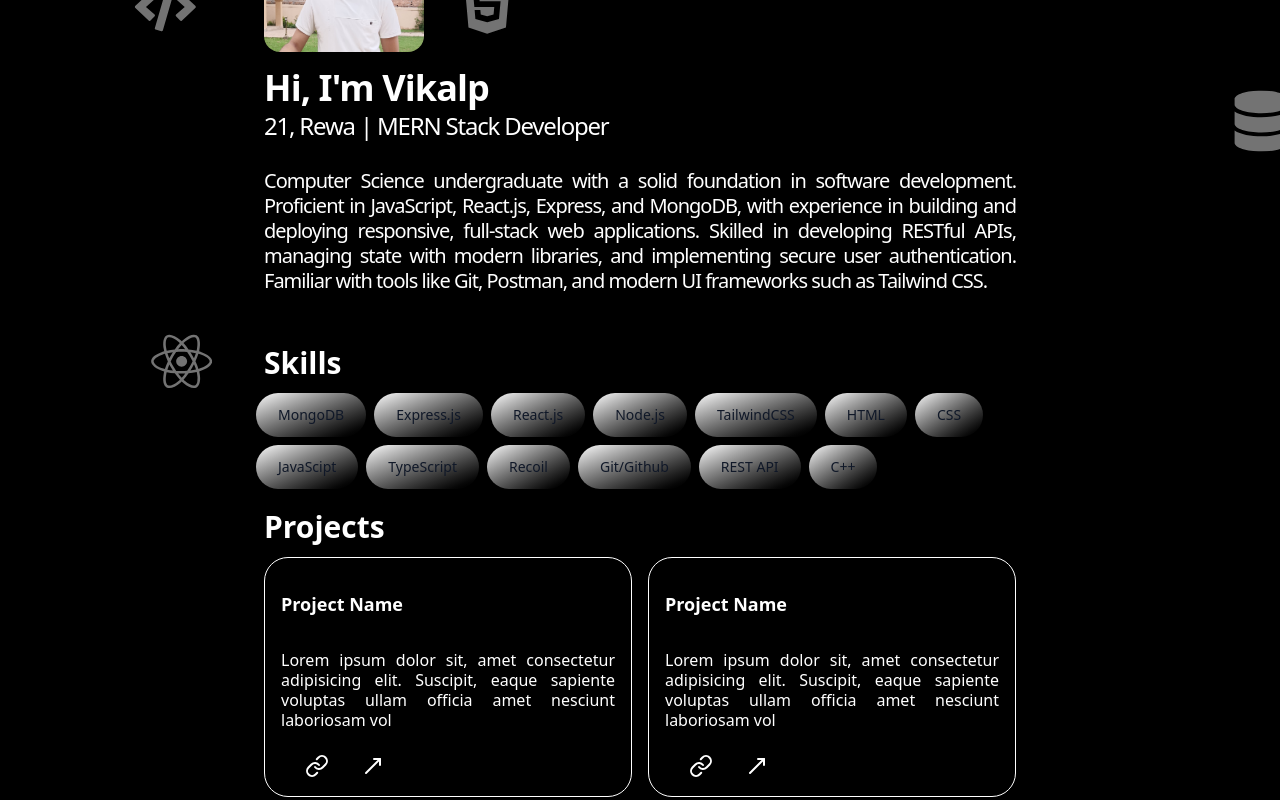
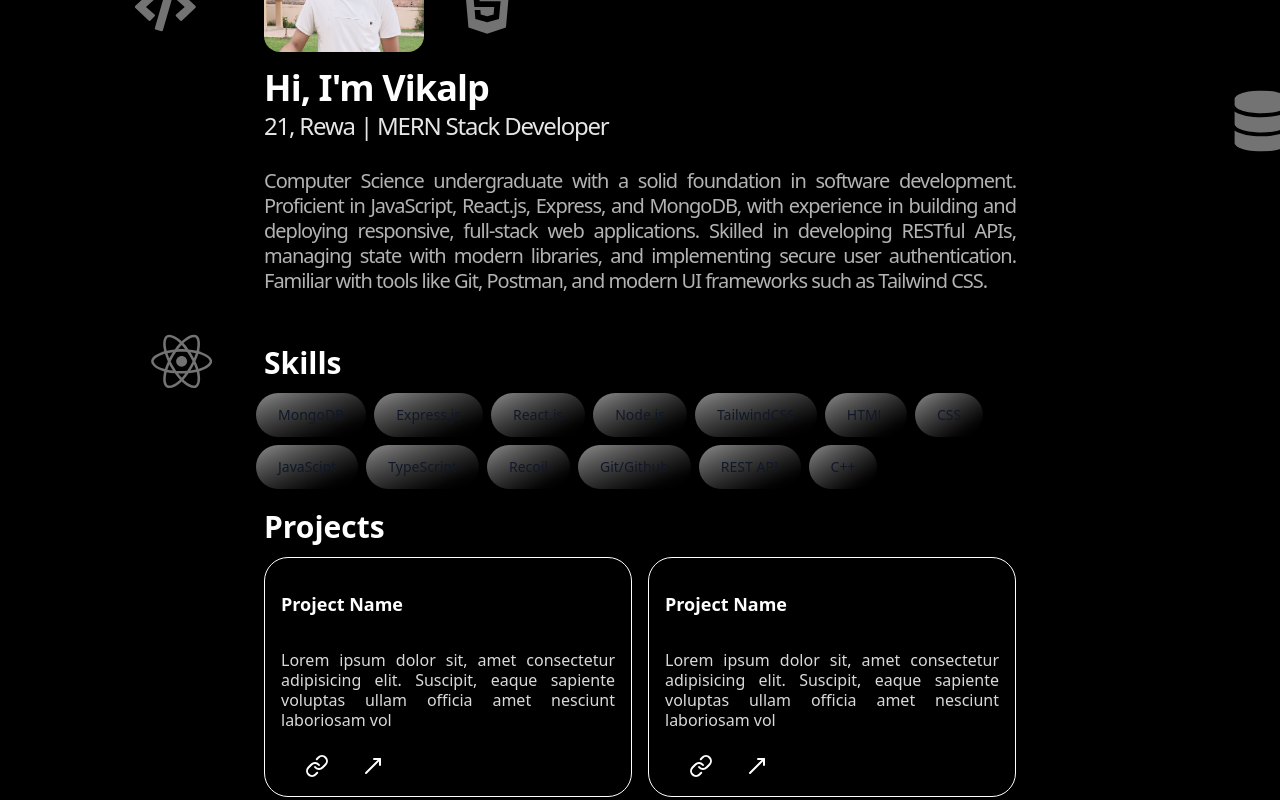
Before and after one commit to vikalpis/Portfolio, a React (Vite) app: page / in a window 1280 px wide. Shown: the part 220-1020 px from the top of the page. Built offline with nearby package versions, Linux system fonts and the light colour scheme.

Commit message:
updated 1.1.2

```diff
--- a/src/components/Hero.jsx
+++ b/src/components/Hero.jsx
@@ -14,11 +14,11 @@ export default function Hero() {
       <h1 className="mt-4 text-3xl sm:text-4xl font-bold tracking-tight ">
         Hi, I'm Vikalp
       </h1>
-      <h1 className="mt-4 text-md sm:text-2xl font-medium tracking-tighter leading-1 ">
+      <h1 className="mt-4 text-md sm:text-2xl font-medium tracking-tighter leading-1 text-white/90 ">
         21, Rewa | MERN Stack Developer
       </h1>
       <br />
-      <p className="leading-tight tracking-tighter mt-4 text-sm sm:text-xl text-justify">
+      <p className="leading-tight tracking-tighter mt-4 text-sm sm:text-xl text-justify text-white/70">
       Computer Science undergraduate with a solid foundation in software development. Proficient in JavaScript, React.js, Express, and MongoDB, with experience in building and deploying responsive, full-stack web applications. Skilled in developing RESTful APIs, managing state with modern libraries, and implementing secure user authentication. Familiar with tools like Git, Postman, and modern UI frameworks such as Tailwind CSS.
       </p>
     </div>
--- a/src/components/Project.jsx
+++ b/src/components/Project.jsx
@@ -15,32 +15,31 @@ export default function Project(){
         <div className={`grid grid-cols-1 sm:grid-cols-2 gap-4 text-white bg-transparent px-2 `}>
 
  {/*1st */}
-  <div className={`transition-all duration-500 hover:scale-105 cursor-pointer w-full bg-black border rounded-3xl ${visible ? "opacity-100 translate-y-0" : "opacity-0 translate-y-10"}`}>
+  <div className={`transition-all duration-500 hover:scale-105 cursor-pointer w-full bg-black border rounded-3xl ${visible ? "opacity-100 translate-y-0" : "opacity-0 translate-y-10"} hover:bg-gradient-to-br from-white/55 to-black `}>
     <p className="font-bold text-lg p-4 pt-8 ">
       Project Name
     </p>
 
-    <p className="p-4 leading-tight text-justify">
+    <p className="p-4 leading-tight text-justify text-white/85">
       Lorem ipsum dolor sit, amet consectetur adipisicing elit. Suscipit, eaque sapiente voluptas ullam officia amet nesciunt laboriosam vol
     </p>
 
-    {/* Button container with spacing and responsive left margin */}
     <div className="flex gap-4 ml-4 sm:ml-4 md:ml-8 mb-2.5 ">
       <button className="transition-all duration-500 hover:scale-x-125 rounded-lg p-2 bg-transparent"><Link/></button>
       <button className="transition-all duration-500 hover:scale-x-125 rounded-lg p-2 bg-transparent"><MoveUpRight/></button>
     </div>
   </div>
  {/*2nd */}
- <div className={`transition-all duration-500 hover:scale-105 cursor-pointer w-full bg-black border rounded-3xl ${visible ? "opacity-100 translate-y-0" : "opacity-0 translate-y-10"}`}>
+ <div className={`transition-all duration-500 hover:scale-105 cursor-pointer w-full bg-black border rounded-3xl ${visible ? "opacity-100 translate-y-0" : "opacity-0 translate-y-10"} hover:bg-gradient-to-br from-white/55 to-black`}>
  <p className="font-bold text-lg p-4 pt-8 ">
       Project Name
     </p>
 
-    <p className="p-4 leading-tight text-justify">
+    <p className="p-4 leading-tight text-justify text-white/85">
       Lorem ipsum dolor sit, amet consectetur adipisicing elit. Suscipit, eaque sapiente voluptas ullam officia amet nesciunt laboriosam vol
     </p>
 
-    {/* Button container with spacing and responsive left margin */}
+
     <div className="flex gap-4 ml-4 sm:ml-4 md:ml-8 mb-2.5">
     <button className="transition-all duration-500 hover:scale-x-125 rounded-lg p-2 bg-transparent"><Link/></button>
     <button className="transition-all duration-500 hover:scale-x-125 rounded-lg p-2 bg-transparent"><MoveUpRight/></button>
@@ -48,16 +47,15 @@ export default function Project(){
   </div>
 
 {/*3rd */}
-<div className={`transition-all duration-500 hover:scale-105 cursor-pointer w-full bg-black border rounded-3xl ${visible ? "opacity-100 translate-y-0" : "opacity-0 translate-y-10"}`}>
+<div className={`transition-all duration-500 hover:scale-105 cursor-pointer w-full bg-black border rounded-3xl ${visible ? "opacity-100 translate-y-0" : "opacity-0 translate-y-10"} hover:bg-gradient-to-br from-white/55 to-black`}>
   <p className="font-bold text-lg p-4 pt-8 ">
       Project Name
     </p>
 
-    <p className="p-4 leading-tight text-justify">
+    <p className="p-4 leading-tight text-justify text-white/85">
       Lorem ipsum dolor sit, amet consectetur adipisicing elit. Suscipit, eaque sapiente voluptas ullam officia amet nesciunt laboriosam vol
     </p>
 
-    {/* Button container with spacing and responsive left margin */}
     <div className="flex gap-4 ml-4 sm:ml-4 md:ml-8 mb-2.5">
     <button className="transition-all duration-500 hover:scale-x-125 rounded-lg p-2 bg-transparent"><Link/></button>
     <button className="transition-all duration-500 hover:scale-x-125 rounded-lg p-2 bg-transparent"><MoveUpRight/></button>
@@ -65,12 +63,12 @@ export default function Project(){
   </div>
 
 {/*4th */}
-<div className={`transition-all duration-500 hover:scale-105 cursor-pointer w-full bg-black border rounded-3xl ${visible ? "opacity-100 translate-y-0" : "opacity-0 translate-y-10"}`}>
+<div className={`transition-all duration-500 hover:scale-105 cursor-pointer w-full bg-black border rounded-3xl ${visible ? "opacity-100 translate-y-0" : "opacity-0 translate-y-10"} hover:bg-gradient-to-br from-white/55 to-black`}>
   <p className="font-bold text-lg p-4 pt-8 ">
       Project Name
     </p>
 
-    <p className="p-4 leading-tight text-justify">
+    <p className="p-4 leading-tight text-justify text-white/85">
       Lorem ipsum dolor sit, amet consectetur adipisicing elit. Suscipit, eaque sapiente voluptas ullam officia amet nesciunt laboriosam vol
     </p>
 
--- a/src/components/Skills.jsx
+++ b/src/components/Skills.jsx
@@ -9,79 +9,79 @@ export default function Skills(){
         <div className="gap-6 bg-transparent ">
 
 
-        <button class="relative inline-flex items-center justify-center p-0.5 mb-2 me-2 overflow-hidden text-sm font-medium text-gray-900 rounded-full group bg-gradient-to-br from-white to-black   dark:text-white ">
+        <button class="relative inline-flex items-center justify-center p-0.5 mb-2 me-2 overflow-hidden text-sm font-medium text-gray-900 rounded-full group bg-gradient-to-br from-white/55 to-black   dark:text-white ">
         <span class="relative px-5 py-2.5 transition-all ease-in duration-75 bg-transparent dark:bg-gray-900 rounded-full group-hover:bg-transparent group-hover:dark:bg-transparent">
         MongoDB
         </span>
         </button>
 
-        <button class="relative inline-flex items-center justify-center p-0.5 mb-2 me-2 overflow-hidden text-sm font-medium text-gray-900 rounded-full group bg-gradient-to-br from-white to-black   dark:text-white ">
+        <button class="relative inline-flex items-center justify-center p-0.5 mb-2 me-2 overflow-hidden text-sm font-medium text-gray-900 rounded-full group bg-gradient-to-br from-white/55 to-black   dark:text-white ">
         <span class="relative px-5 py-2.5 transition-all ease-in duration-75 bg-transparent dark:bg-gray-900 rounded-full group-hover:bg-transparent group-hover:dark:bg-transparent">
         Express.js
         </span>
         </button>
 
-        <button class="relative inline-flex items-center justify-center p-0.5 mb-2 me-2 overflow-hidden text-sm font-medium text-gray-900 rounded-full group bg-gradient-to-br from-white to-black   dark:text-white ">
+        <button class="relative inline-flex items-center justify-center p-0.5 mb-2 me-2 overflow-hidden text-sm font-medium text-gray-900 rounded-full group bg-gradient-to-br from-white/55 to-black   dark:text-white ">
         <span class="relative px-5 py-2.5 transition-all ease-in duration-75 bg-transparent dark:bg-gray-900 rounded-full group-hover:bg-transparent group-hover:dark:bg-transparent">
         React.js
         </span>
         </button>
 
-        <button class="relative inline-flex items-center justify-center p-0.5 mb-2 me-2 overflow-hidden text-sm font-medium text-gray-900 rounded-full group bg-gradient-to-br from-white to-black   dark:text-white ">
+        <button class="relative inline-flex items-center justify-center p-0.5 mb-2 me-2 overflow-hidden text-sm font-medium text-gray-900 rounded-full group bg-gradient-to-br from-white/55 to-black   dark:text-white ">
         <span class="relative px-5 py-2.5 transition-all ease-in duration-75 bg-transparent dark:bg-gray-900 rounded-full group-hover:bg-transparent group-hover:dark:bg-transparent">
         Node.js
         </span>
         </button>
 
-        <button class="relative inline-flex items-center justify-center p-0.5 mb-2 me-2 overflow-hidden text-sm font-medium text-gray-900 rounded-full group bg-gradient-to-br from-white to-black   dark:text-white ">
+        <button class="relative inline-flex items-center justify-center p-0.5 mb-2 me-2 overflow-hidden text-sm font-medium text-gray-900 rounded-full group bg-gradient-to-br from-white/55 to-black   dark:text-white ">
         <span class="relative px-5 py-2.5 transition-all ease-in duration-75 bg-transparent dark:bg-gray-900 rounded-full group-hover:bg-transparent group-hover:dark:bg-transparent">
         TailwindCSS
         </span>
         </button>
 
-        <button class="relative inline-flex items-center justify-center p-0.5 mb-2 me-2 overflow-hidden text-sm font-medium text-gray-900 rounded-full group bg-gradient-to-br from-white to-black   dark:text-white ">
+        <button class="relative inline-flex items-center justify-center p-0.5 mb-2 me-2 overflow-hidden text-sm font-medium text-gray-900 rounded-full group bg-gradient-to-br from-white/55 to-black   dark:text-white ">
         <span class="relative px-5 py-2.5 transition-all ease-in duration-75 bg-transparent dark:bg-gray-900 rounded-full group-hover:bg-transparent group-hover:dark:bg-transparent">
         HTML
         </span>
         </button>
 
-        <button class="relative inline-flex items-center justify-center p-0.5 mb-2 me-2 overflow-hidden text-sm font-medium text-gray-900 rounded-full group bg-gradient-to-br from-white to-black   dark:text-white ">
+        <button class="relative inline-flex items-center justify-center p-0.5 mb-2 me-2 overflow-hidden text-sm font-medium text-gray-900 rounded-full group bg-gradient-to-br from-white/55 to-black   dark:text-white ">
         <span class="relative px-5 py-2.5 transition-all ease-in duration-75 bg-transparent dark:bg-gray-900 rounded-full group-hover:bg-transparent group-hover:dark:bg-transparent">
         CSS
         </span>
         </button>
 
-        <button class="relative inline-flex items-center justify-center p-0.5 mb-2 me-2 overflow-hidden text-sm font-medium text-gray-900 rounded-full group bg-gradient-to-br from-white to-black   dark:text-white ">
+        <button class="relative inline-flex items-center justify-center p-0.5 mb-2 me-2 overflow-hidden text-sm font-medium text-gray-900 rounded-full group bg-gradient-to-br from-white/55 to-black   dark:text-white ">
         <span class="relative px-5 py-2.5 transition-all ease-in duration-75 bg-transparent dark:bg-gray-900 rounded-full group-hover:bg-transparent group-hover:dark:bg-transparent">
         JavaScipt
         </span>
         </button>
 
-        <button class="relative inline-flex items-center justify-center p-0.5 mb-2 me-2 overflow-hidden text-sm font-medium text-gray-900 rounded-full group bg-gradient-to-br from-white to-black   dark:text-white ">
+        <button class="relative inline-flex items-center justify-center p-0.5 mb-2 me-2 overflow-hidden text-sm font-medium text-gray-900 rounded-full group bg-gradient-to-br from-white/55 to-black   dark:text-white ">
         <span class="relative px-5 py-2.5 transition-all ease-in duration-75 bg-transparent dark:bg-gray-900 rounded-full group-hover:bg-transparent group-hover:dark:bg-transparent">
         TypeScript
         </span>
         </button>
 
-        <button class="relative inline-flex items-center justify-center p-0.5 mb-2 me-2 overflow-hidden text-sm font-medium text-gray-900 rounded-full group bg-gradient-to-br from-white to-black   dark:text-white ">
+        <button class="relative inline-flex items-center justify-center p-0.5 mb-2 me-2 overflow-hidden text-sm font-medium text-gray-900 rounded-full group bg-gradient-to-br from-white/55 to-black   dark:text-white ">
         <span class="relative px-5 py-2.5 transition-all ease-in duration-75 bg-transparent dark:bg-gray-900 rounded-full group-hover:bg-transparent group-hover:dark:bg-transparent">
         Recoil
         </span>
         </button>
 
-        <button class="relative inline-flex items-center justify-center p-0.5 mb-2 me-2 overflow-hidden text-sm font-medium text-gray-900 rounded-full group bg-gradient-to-br from-white to-black   dark:text-white ">
+        <button class="relative inline-flex items-center justify-center p-0.5 mb-2 me-2 overflow-hidden text-sm font-medium text-gray-900 rounded-full group bg-gradient-to-br from-white/55 to-black   dark:text-white ">
         <span class="relative px-5 py-2.5 transition-all ease-in duration-75 bg-transparent dark:bg-gray-900 rounded-full group-hover:bg-transparent group-hover:dark:bg-transparent">
         Git/Github
         </span>
         </button>
 
-        <button class="relative inline-flex items-center justify-center p-0.5 mb-2 me-2 overflow-hidden text-sm font-medium text-gray-900 rounded-full group bg-gradient-to-br from-white to-black   dark:text-white ">
+        <button class="relative inline-flex items-center justify-center p-0.5 mb-2 me-2 overflow-hidden text-sm font-medium text-gray-900 rounded-full group bg-gradient-to-br from-white/55 to-black   dark:text-white ">
         <span class="relative px-5 py-2.5 transition-all ease-in duration-75 bg-transparent dark:bg-gray-900 rounded-full group-hover:bg-transparent group-hover:dark:bg-transparent">
         REST API
         </span>
         </button>
 
-        <button class="relative inline-flex items-center justify-center p-0.5 mb-2 me-2 overflow-hidden text-sm font-medium text-gray-900 rounded-full group bg-gradient-to-br from-white to-black   dark:text-white ">
+        <button class="relative inline-flex items-center justify-center p-0.5 mb-2 me-2 overflow-hidden text-sm font-medium text-gray-900 rounded-full group bg-gradient-to-br from-white/55 to-black   dark:text-white ">
         <span class="relative px-5 py-2.5 transition-all ease-in duration-75 bg-transparent dark:bg-gray-900 rounded-full group-hover:bg-transparent group-hover:dark:bg-transparent">
         C++
         </span>
```
